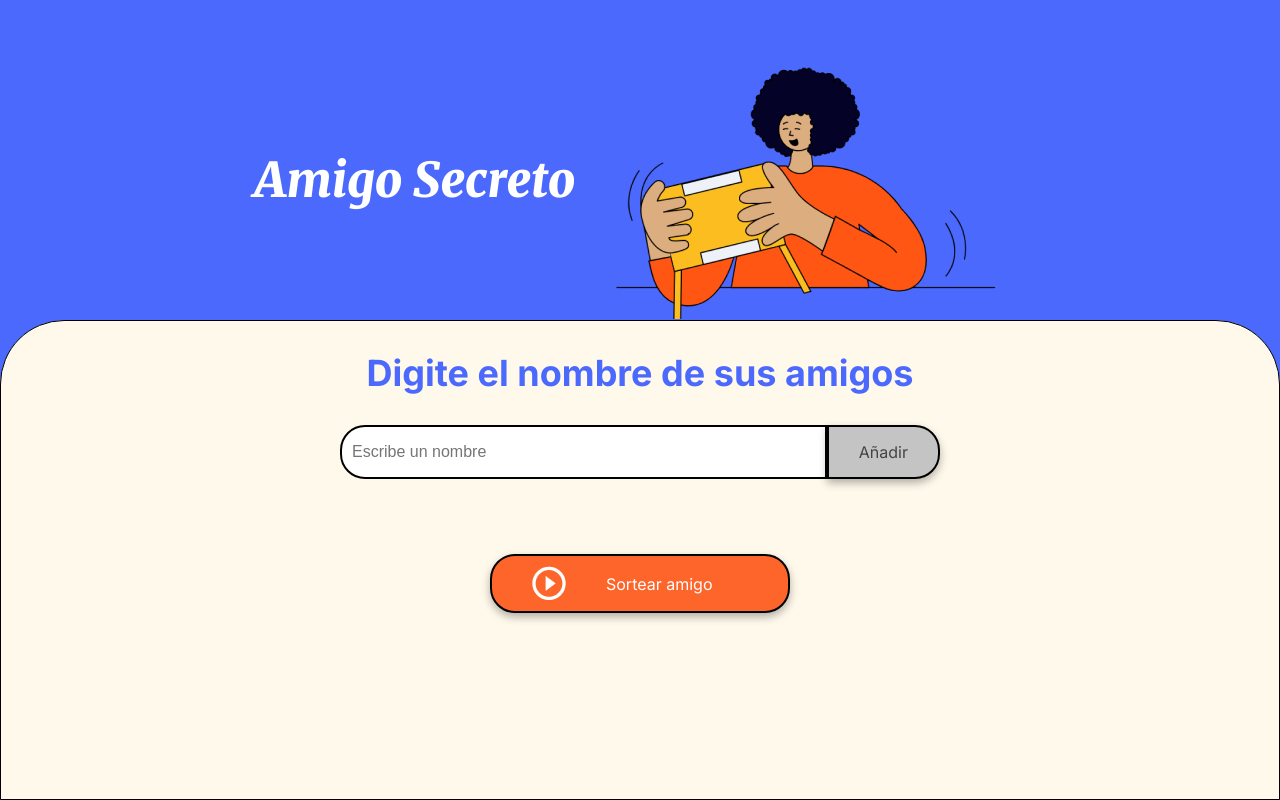
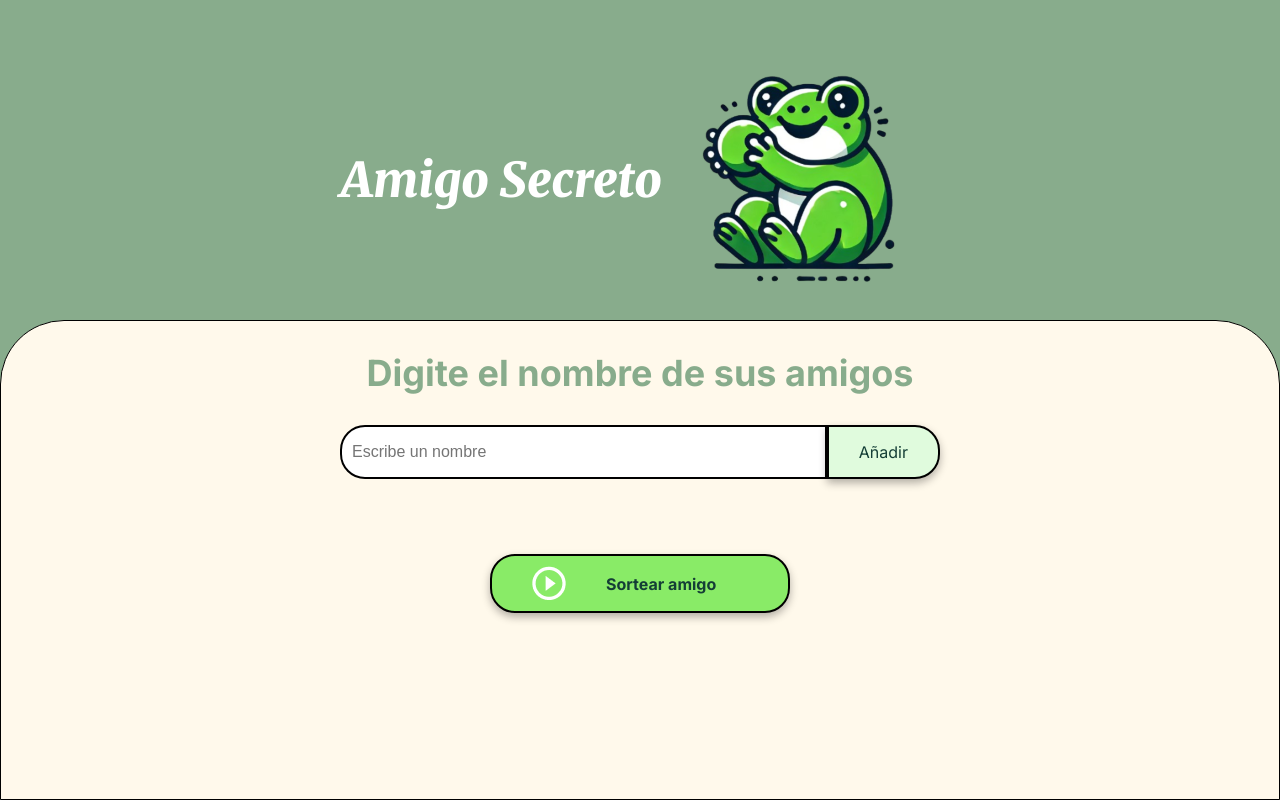
Before and after one commit to LuisitooDev/challenge-amigo-secreto, a plain HTML site: page index.html in a window 1280 px wide. Drawn offline with Linux system fonts and the light colour scheme.

Commit message:
Se cambio la imagen de la pagina y colores

```diff
--- a/index.html
+++ b/index.html
@@ -14,7 +14,7 @@
     <main class="main-content">
         <header class="header-banner">
             <h1 class="main-title">Amigo Secreto</h1>
-            <img src="assets/amigo-secreto.png" alt="Imagen representativa de amigo secreto">
+            <img src="assets/amigo-secreto-rana.png" alt="Imagen representativa de amigo secreto">
         </header>
 
         <section class="input-section">
--- a/style.css
+++ b/style.css
@@ -1,10 +1,10 @@
 :root {
-    --color-primary: #4B69FD;
+    --color-primary: #88ac8c;
     --color-secondary: #FFF9EB;
-    --color-tertiary: #C4C4C4;
-    --color-button: #fe652b;
-    --color-button-hover: #e55720;
-    --color-text: #444444;
+    --color-tertiary: #e0fbdd;
+    --color-button: #89eb67;
+    --color-button-hover: #48b83a;
+    --color-text: #143e36;
     --color-white: #FFFFFF;
 }
 
@@ -122,7 +122,7 @@ button {
 }
 
 .button-add:hover {
-    background-color: #a1a1a1;
+    background-color: #548c6a;
 }
 
 /* Listas */
@@ -136,7 +136,7 @@ ul {
 
 .result-list {
     margin-top: 15px;
-    color: #05DF05;
+    color: var(--color-text);
     font-size: 22px;
     font-weight: bold;
     text-align: center;
@@ -148,8 +148,9 @@ ul {
     align-items: center;
     width: 100%;
     padding: 10px 40px;
-    color: var(--color-white);
+    color: var(--color-text);
     background-color: var(--color-button);
+    font-weight: bold;
     font-size: 16px;
 }
 
```
Also changed, not shown: assets/amigo-secreto-rana.png (added), assets/amigo-secreto-rana2.png (added).
